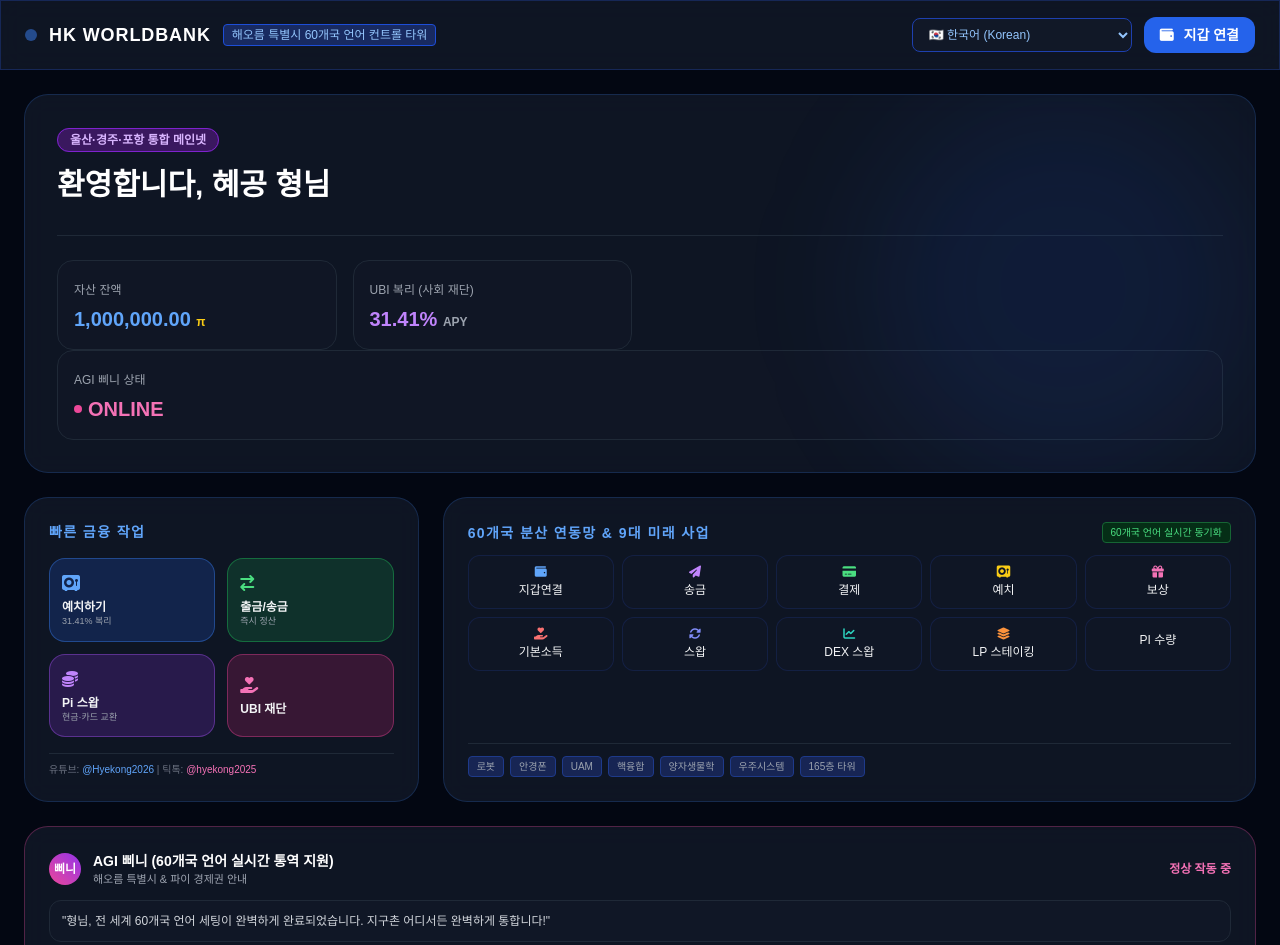
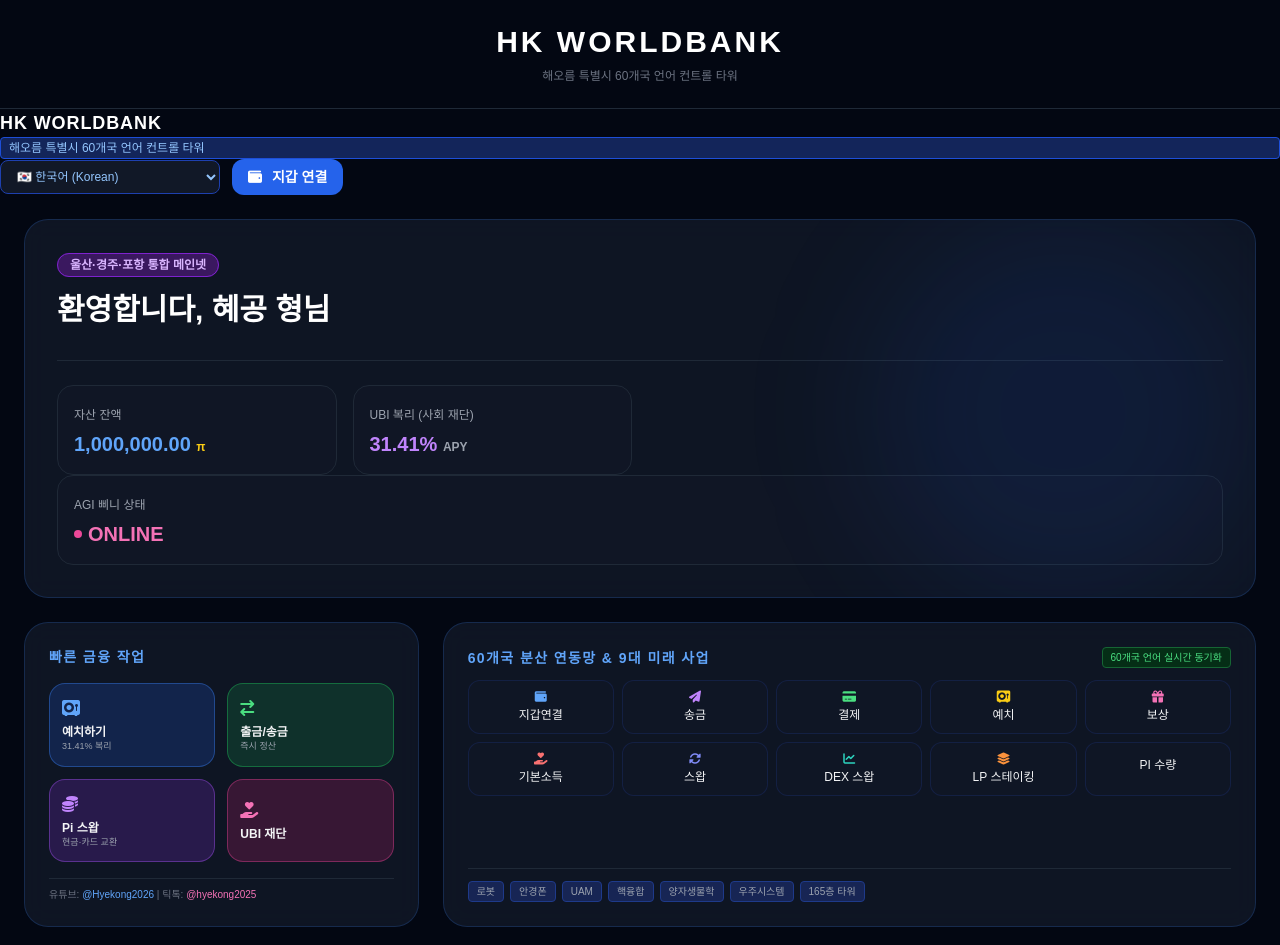
Before and after one commit to ljw2358/HK-Xprize, a plain HTML site: page index.html in a window 1280 px wide. Shown: the top 945 px of the page. Drawn offline with nearby package versions, Linux system fonts and the light colour scheme; some icons are missing; a web font is replaced by a local one.

Commit message:
Update index.html

```diff
--- a/index.html
+++ b/index.html
@@ -15,9 +15,16 @@
 <body class="min-h-screen flex flex-col">
 
     <!-- 상단 네비게이션 -->
-    <header class="glass sticky top-0 z-50 px-6 py-4 flex items-center justify-between border-b border-blue-900/50">
-        <div class="flex items-center space-x-3">
-            <div class="w-3 h-3 bg-blue-500 rounded-full animate-pulse"></div>
+ <!-- 헤더를 중앙 정렬로 고정 -->
+<header class="py-6 flex flex-col items-center justify-center border-b border-gray-800">
+    <h1 class="text-3xl font-black text-white tracking-widest uppercase">
+        HK WORLDBANK
+    </h1>
+    <div class="mt-2 text-xs text-gray-500">
+        해오름 특별시 60개국 언어 컨트롤 타워
+    </div>
+</header>
+
             <span class="text-lg font-black tracking-wider text-white">HK WORLDBANK</span>
             <span class="text-xs px-2 py-0.5 bg-blue-900/60 text-blue-300 rounded border border-blue-700">해오름 특별시 60개국 언어 컨트롤 타워</span>
         </div>
```
